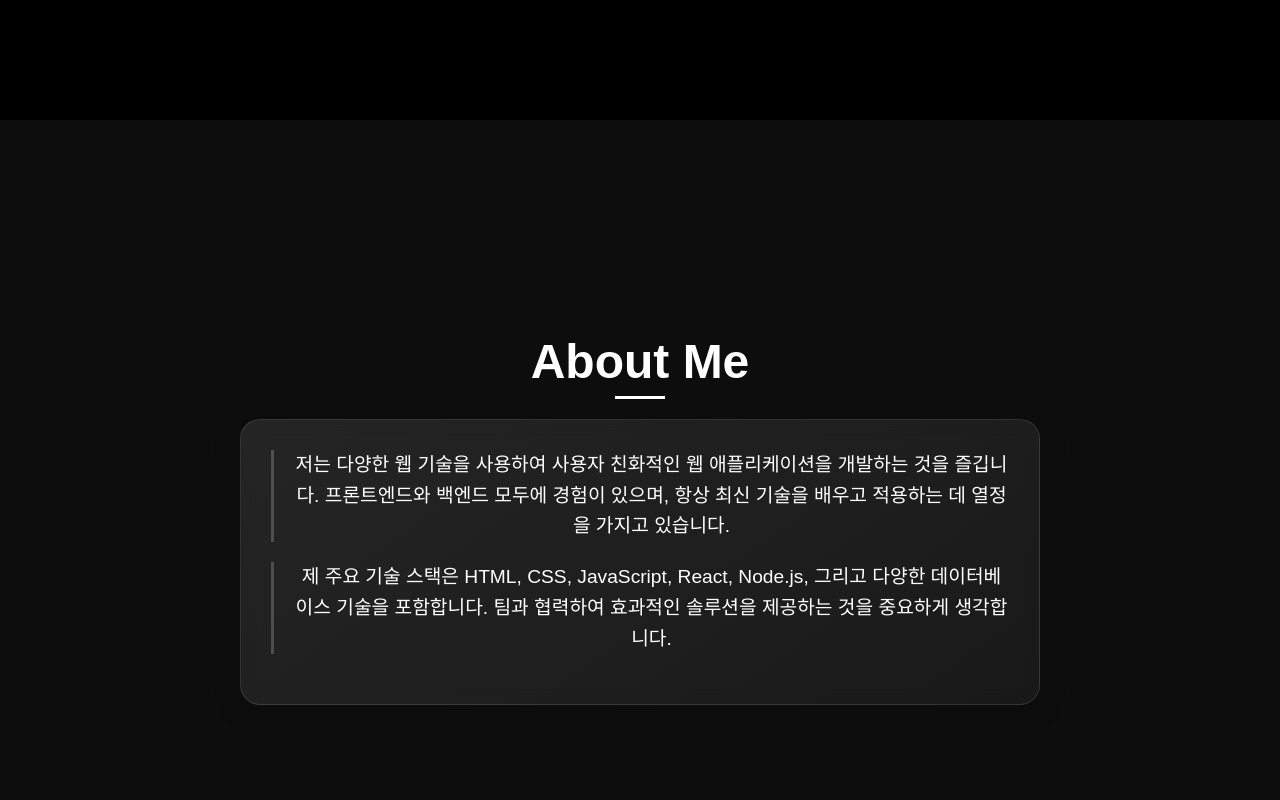
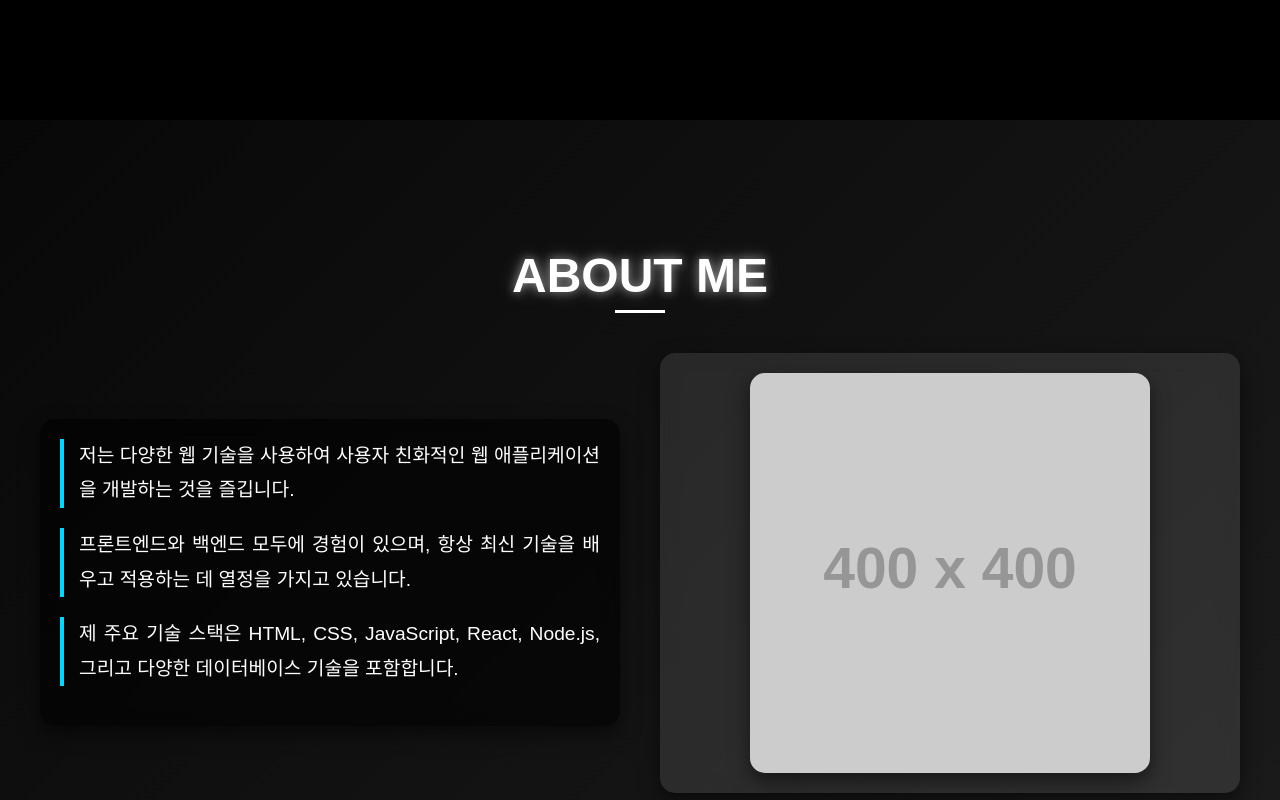
Before and after one commit to playdeom/playdeom.github.io, a plain HTML site: page index.html in a window 1280 px wide. Shown: the part 680-1480 px from the top of the page. Drawn offline with Linux system fonts and the light colour scheme; placeholder pictures from the web are drawn by us.

Commit message:
update ui

```diff
--- a/index.html
+++ b/index.html
@@ -22,9 +22,17 @@
 
     <section id="about">
         <h2 class="section-title">About Me</h2>
-        <div class="section-content">
-            <p>저는 다양한 웹 기술을 사용하여 사용자 친화적인 웹 애플리케이션을 개발하는 것을 즐깁니다. 프론트엔드와 백엔드 모두에 경험이 있으며, 항상 최신 기술을 배우고 적용하는 데 열정을 가지고 있습니다.</p>
-            <p>제 주요 기술 스택은 HTML, CSS, JavaScript, React, Node.js, 그리고 다양한 데이터베이스 기술을 포함합니다. 팀과 협력하여 효과적인 솔루션을 제공하는 것을 중요하게 생각합니다.</p>
+        <div class="about-container">
+            <!-- 왼쪽 텍스트 섹션 -->
+            <div class="about-text">
+                <p>저는 다양한 웹 기술을 사용하여 사용자 친화적인 웹 애플리케이션을 개발하는 것을 즐깁니다.</p>
+                <p>프론트엔드와 백엔드 모두에 경험이 있으며, 항상 최신 기술을 배우고 적용하는 데 열정을 가지고 있습니다.</p>
+                <p>제 주요 기술 스택은 HTML, CSS, JavaScript, React, Node.js, 그리고 다양한 데이터베이스 기술을 포함합니다.</p>
+            </div>
+            <!-- 오른쪽 이미지 섹션 -->
+            <div class="about-image">
+                <img src="https://via.placeholder.com/400x400" alt="About Me Image">
+            </div>
         </div>
     </section>
 
--- a/script.js
+++ b/script.js
@@ -142,15 +142,15 @@ const homeSection = document.getElementById('home');
 const observerOptions = {
     root: null,
     rootMargin: '0px',
-    threshold: 0.1
+    threshold: 1.0 // 섹션 전체가 보여질 때만 활성화
 };
 
 const observer = new IntersectionObserver((entries) => {
     entries.forEach(entry => {
         if (entry.isIntersecting) {
-            startAnimation();
+            startAnimation(); // 섹션 전체가 화면에 보일 때 애니메이션 시작
         } else {
-            stopAnimation();
+            stopAnimation(); // 섹션이 화면에서 벗어나면 애니메이션 중지
         }
     });
 }, observerOptions);
--- a/style.css
+++ b/style.css
@@ -27,26 +27,36 @@ header {
     position: fixed;
     top: 0;
     width: 100%;
-    height: 60px; /* 고정 높이 설정 */
-    background: rgba(0, 0, 0, 0.7);
+    height: 80px; /* 고정 높이 설정 */
+    background: linear-gradient(135deg, rgba(0, 0, 0, 0.8), rgba(0, 0, 0, 0.9));
     display: flex;
     justify-content: space-between;
     align-items: center;
-    padding: 0 2rem; /* 좌우 패딩 */
-    z-index: 10000; /* 캔버스보다 위에 표시 */
-    transition: background 0.3s ease;
+    padding: 0 2rem;
+    z-index: 10000;
+    box-shadow: 0 5px 15px rgba(0, 0, 0, 0.5);
+    transition: background 0.3s ease, transform 0.3s ease;
+    backdrop-filter: blur(10px); /* 유리 효과 추가 */
 }
 
 header:hover {
-    background: rgba(0, 0, 0, 0.9);
+    background: linear-gradient(135deg, rgba(0, 0, 0, 1), rgba(0, 0, 0, 1));
+    transform: scale(1.02); /* 약간 커지는 효과 */
 }
 
 .logo {
     color: white;
     font-weight: bold;
-    font-size: 1.5rem;
+    font-size: 1.8rem;
     text-decoration: none;
-    white-space: nowrap;
+    letter-spacing: 2px;
+    text-transform: uppercase;
+    transition: color 0.3s ease;
+}
+
+.logo:hover {
+    color: #00d8ff; /* 강조 색상 */
+    text-shadow: 0 0 10px #00d8ff, 0 0 20px #00d8ff;
 }
 
 nav {
@@ -61,12 +71,15 @@ nav a {
     text-decoration: none;
     margin-left: 1.5rem;
     font-size: 1rem;
-    transition: color 0.3s ease;
-    white-space: nowrap;
+    font-weight: 500;
+    text-transform: uppercase;
+    letter-spacing: 1.5px;
+    transition: color 0.3s ease, text-shadow 0.3s ease;
 }
 
 nav a:hover {
-    color: #ccc;
+    color: #00d8ff; /* 강조 색상 */
+    text-shadow: 0 0 10px #00d8ff, 0 0 20px #00d8ff;
 }
 
 /* 캔버스 스타일 */
@@ -136,45 +149,86 @@ section {
     width: 100px;
 }
 
-/* About 섹션 개선 */
-#about .section-content {
-    max-width: 800px;
-    font-size: 1.2rem;
-    line-height: 1.6;
+/* About 섹션 */
+#about {
+    background: linear-gradient(135deg, rgba(10, 10, 10, 0.8), rgba(30, 30, 30, 0.9));
+    color: white;
+    padding: 60px 20px;
+    display: flex;
+    flex-direction: column;
+    align-items: center;
+    justify-content: center;
+    text-align: center;
     position: relative;
-    padding: 30px;
-    background: linear-gradient(145deg, rgba(255,255,255,0.1), rgba(255,255,255,0.05));
-    border-radius: 20px;
-    backdrop-filter: blur(10px);
-    box-shadow: 0 8px 32px rgba(0,0,0,0.1);
-    border: 1px solid rgba(255,255,255,0.1);
-    transform: perspective(1000px) rotateX(0deg);
-    transition: all 0.5s ease;
-    opacity: 0;
+    overflow: hidden;
+    z-index: 1;
 }
 
-#about .section-content.visible {
-    opacity: 1;
-    transform: translateY(0);
+/* 섹션 제목 */
+#about .section-title {
+    font-size: 3rem;
+    margin-bottom: 40px;
+    color: #ffffff;
+    text-transform: uppercase;
+    font-weight: bold;
+    text-shadow: 0 0 10px rgba(246, 246, 246, 0.5), 0 0 20px rgba(238, 238, 238, 0.3);
 }
 
-#about .section-content:hover {
-    transform: perspective(1000px) rotateX(5deg);
-    box-shadow: 0 15px 35px rgba(0,0,0,0.2);
+/* 컨테이너 레이아웃 */
+.about-container {
+    display: flex;
+    justify-content: space-between;
+    align-items: center;
+    max-width: 1200px;
+    width: 100%;
+    gap: 40px;
 }
 
-#about .section-content p {
-    position: relative;
+/* 왼쪽 텍스트 섹션 */
+.about-text {
+    flex: 1;
+    font-size: 1.2rem;
+    line-height: 1.8;
+    text-align: justify;
+    background: rgba(0, 0, 0, 0.6);
+    padding: 20px;
+    border-radius: 15px;
+    box-shadow: 0 8px 20px rgba(0, 0, 0, 0.5);
+    backdrop-filter: blur(10px);
+}
+
+.about-text p {
     margin-bottom: 20px;
-    padding-left: 20px;
-    border-left: 3px solid rgba(255,255,255,0.2);
+    border-left: 4px solid #00d8ff;
+    padding-left: 15px;
     transition: all 0.3s ease;
 }
 
-#about .section-content p:hover {
-    border-left: 3px solid white;
-    padding-left: 25px;
+.about-text p:hover {
+    border-left: 6px solid #00d8ff;
+    padding-left: 20px;
 }
+
+/* 오른쪽 이미지 섹션 */
+.about-image {
+    flex: 1;
+    display: flex;
+    align-items: center;
+    justify-content: center;
+    background: rgba(255, 255, 255, 0.1);
+    border-radius: 15px;
+    box-shadow: 0 8px 20px rgba(0, 0, 0, 0.5);
+    padding: 20px;
+    backdrop-filter: blur(10px);
+}
+
+.about-image img {
+    max-width: 100%;
+    height: auto;
+    border-radius: 15px;
+    box-shadow: 0 8px 20px rgba(0, 0, 0, 0.5);
+}
+
 
 /* Works 섹션 개선 */
 .projects {
```
